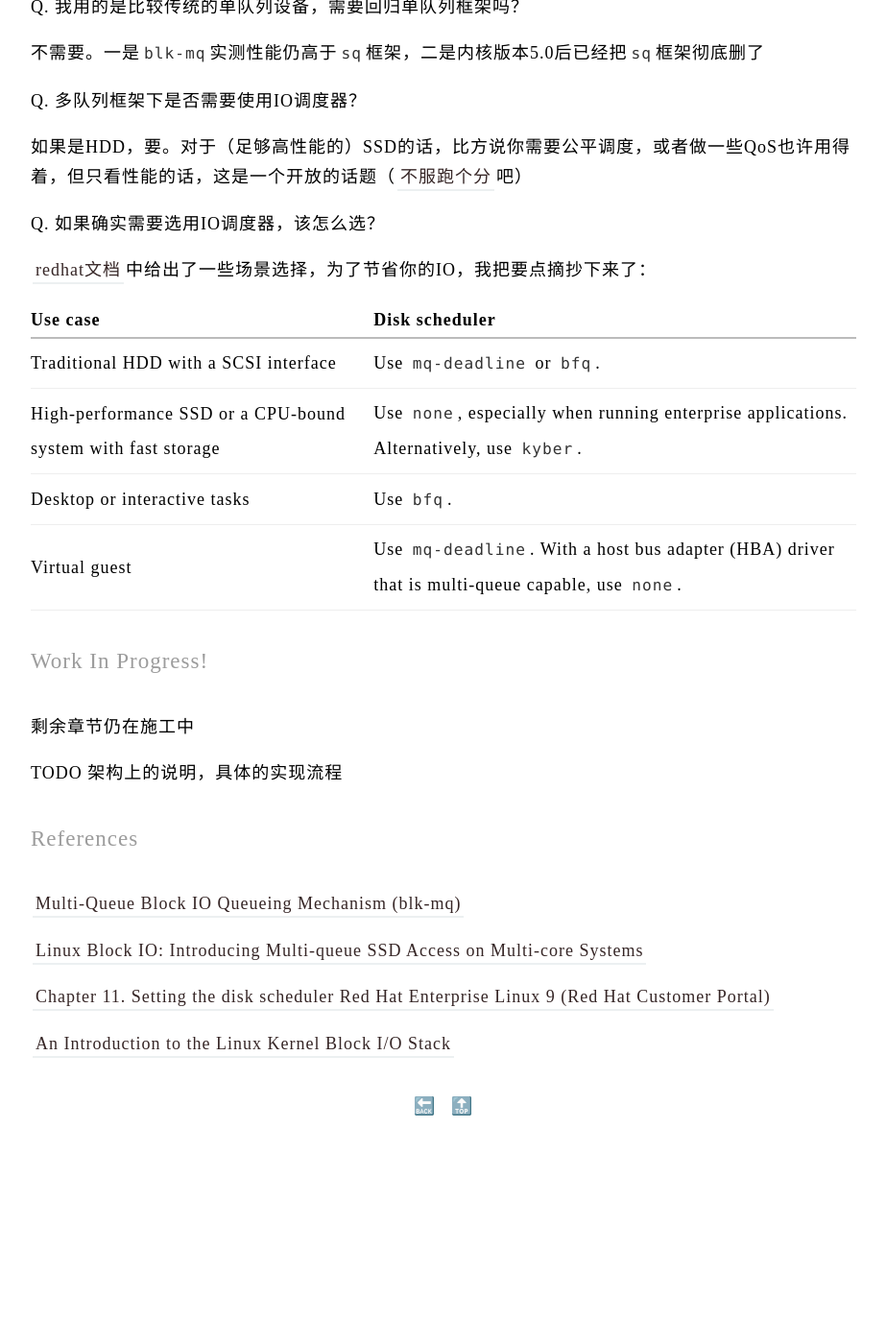
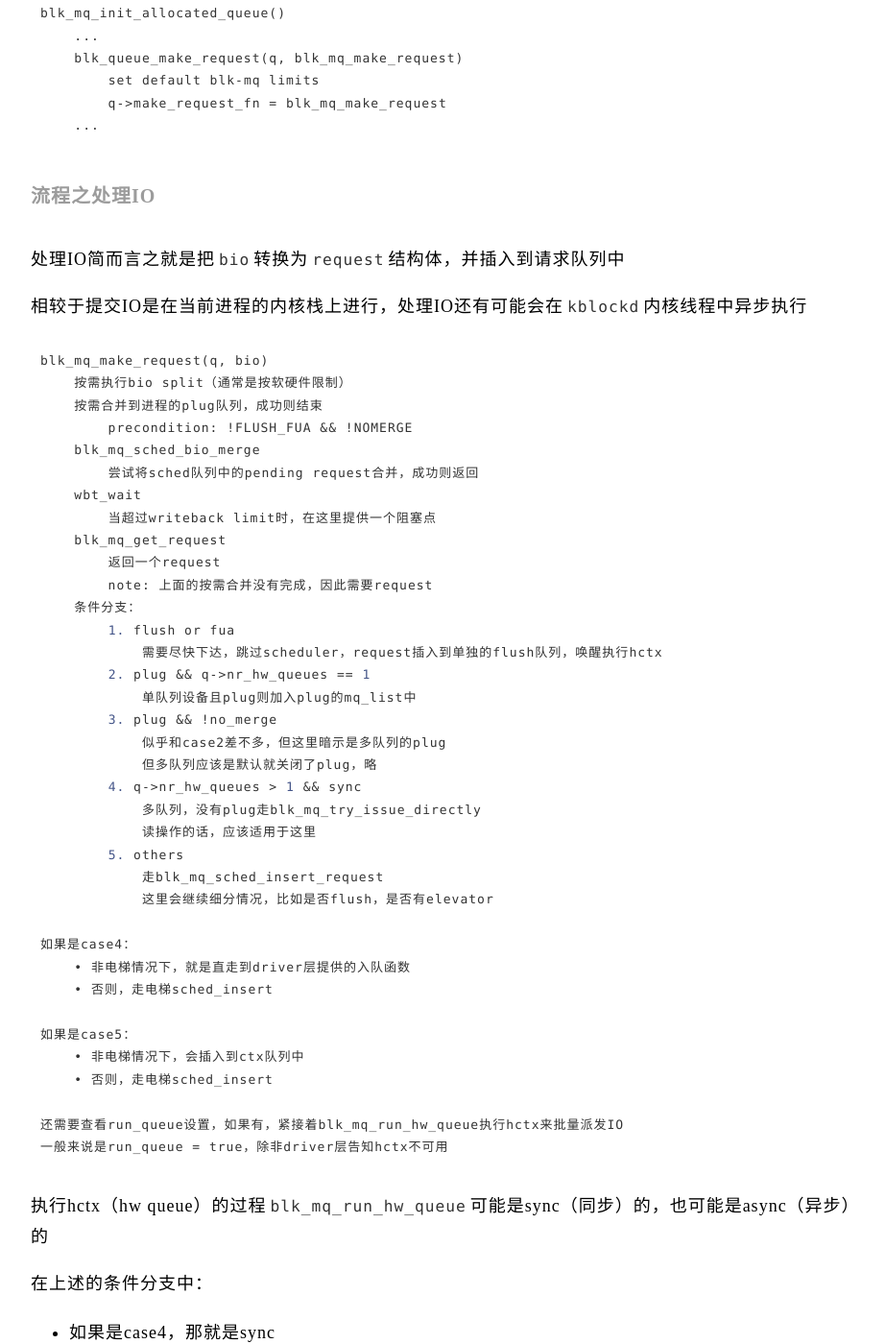
Before and after one commit to Caturra000/Caturra000.github.io, a Jekyll site: the page built from _posts/2023/2023-07-04-linux-blk-mq.md, in a window 1280 px wide and 1400 px high, scrolled down 9816 px. Shown: the whole window at 96% size, without its empty margins (178-1101 px from the left). Built offline with Jekyll 4.4.1, drawn with Linux system fonts in a browser that asks for light colours; before the commit the page ends 11002 px from its top, so only the background shows below that; some of the changed text lies outside the part shown.

Commit message:
update linux-blk-mq

````diff
--- a/_posts/2023/2023-07-04-linux-blk-mq.md
+++ b/_posts/2023/2023-07-04-linux-blk-mq.md
@@ -234,6 +234,142 @@ blk_mq_init_queue(set)
         return q
 ```
 
+## 框架的IO处理
+
+### 流程之提交IO
+
+userspace进行的IO操作，具体的IO类型和操作对象会以`bio`结构体描述，并在内核中会通过`submit_bio`统一接口进行提交
+
+```
+submit_bio(bio)
+    ...
+    IO accounting stuff
+    ...
+    return generic_make_request_(bio)
+        q = bio->bi_disk->queue
+        ...
+        workaround for stacked devices
+        ...
+        return q->make_request_fn(q, bio) ⭐
+```
+
+从前面的流程可以知道，`blk-mq`下的`make_request_fn`注册实例为`blk_mq_make_request`
+
+```
+blk_mq_init_allocated_queue()
+    ...
+    blk_queue_make_request(q, blk_mq_make_request)
+        set default blk-mq limits
+        q->make_request_fn = blk_mq_make_request
+    ...
+```
+
+### 流程之处理IO
+
+处理IO简而言之就是把`bio`转换为`request`结构体，并插入到请求队列中
+
+相较于提交IO是在当前进程的内核栈上进行，处理IO还有可能会在`kblockd`内核线程中异步执行
+
+
+```
+blk_mq_make_request(q, bio)
+    按需执行bio split（通常是按软硬件限制）
+    按需合并到进程的plug队列，成功则结束
+        precondition: !FLUSH_FUA && !NOMERGE
+    blk_mq_sched_bio_merge
+        尝试将sched队列中的pending request合并，成功则返回
+    wbt_wait
+        当超过writeback limit时，在这里提供一个阻塞点
+    blk_mq_get_request
+        返回一个request
+        note: 上面的按需合并没有完成，因此需要request
+    条件分支：
+        1. flush or fua
+            需要尽快下达，跳过scheduler，request插入到单独的flush队列，唤醒执行hctx
+        2. plug && q->nr_hw_queues == 1
+            单队列设备且plug则加入plug的mq_list中
+        3. plug && !no_merge
+            似乎和case2差不多，但这里暗示是多队列的plug
+            但多队列应该是默认就关闭了plug，略
+        4. q->nr_hw_queues > 1 && sync
+            多队列，没有plug走blk_mq_try_issue_directly
+            读操作的话，应该适用于这里
+        5. others
+            走blk_mq_sched_insert_request
+            这里会继续细分情况，比如是否flush，是否有elevator
+
+如果是case4：
+    • 非电梯情况下，就是直走到driver层提供的入队函数
+    • 否则，走电梯sched_insert
+
+如果是case5：
+    • 非电梯情况下，会插入到ctx队列中
+    • 否则，走电梯sched_insert
+
+还需要查看run_queue设置，如果有，紧接着blk_mq_run_hw_queue执行hctx来批量派发IO
+一般来说是run_queue = true，除非driver层告知hctx不可用
+```
+
+执行hctx（hw queue）的过程`blk_mq_run_hw_queue`可能是sync（同步）的，也可能是async（异步）的
+
+在上述的条件分支中：
+* 如果是case4，那就是sync
+* 如果是case5，那就是async
+
+```
+blk_mq_run_hw_queue
+    __blk_mq_delay_run_hw_queue
+        __blk_mq_run_hw_queue
+            blk_mq_sched_dispatch_requests
+                这里就是sync入口
+
+blk_mq_sched_dispatch_requests(hctx)
+    LIST_HEAD(rq_list)
+    if hctx->dispatch is not empty
+        list_splice_init(hctx->dispatch, rq_list)
+            在hctx实例中，dispatch字段是实质意义的请求队列，现在将其移交到栈上申请的rq_list
+    分几种情况：
+    1. blk_mq_dispatch_rq_list
+        优先派发之前在hctx中没有派发的请求到驱动
+    2. blk_mq_do_dispatch_sched
+        将sched队列中的请求移入rq_list，然后调用blk_mq_dispatch_rq_list，派发到driver
+    3. blk_mq_do_dispatch_ctx
+        在hctx busy的情况下，直接将ctx的rq移入到rq_list，然后派发给驱动, 公平起见，会考虑到轮流对多个ctx执行派发
+    4. blk_mq_dispatch_rq_list
+        其它情况将rq_list中请求派发给driver处理
+```
+
+而异步流程会有稍微不同的入口
+
+```diff
+blk_mq_run_hw_queue
+    __blk_mq_delay_run_hw_queue
+-       __blk_mq_run_hw_queue
++       kblockd_mod_delayed_work_on
++       mod_delayed_work_on(cpu = hctx_next_cpu, kblockd_workqueue, dwork = hctx->run_work, delay = 0)
+```
+
+任务分配的注册在前面的初始化流程
+
+```
+blk_mq_init_hctx
+    ...
+    INIT_DELAYED_WORK(&hctx->run_work, blk_mq_run_work_fn)
+```
+
+这里涉及到`workqueue`机制，关注一下它的使用context：
+* 线程实例：`kblockd`
+* 任务类型：`delayed_work`类型的`hctx->run_work`
+* 具体任务：其`run_work`对应于`blk_mq_run_work_fn`
+
+```
+blk_mq_run_work_fn(work)
+    hctx = container_of(work, ...)
+    __blk_mq_run_hw_queue(hctx)
+```
+
+其实`blk_mq_run_work_fn`峰回路转，还是回到了sync流程，只不过是交给了`kblockd`来处理
+
 ## 不太重要的细节
 
 * `blk-mq`的硬件队列与驱动层的队列无关
@@ -243,6 +379,8 @@ blk_mq_init_queue(set)
 * tag对应的`request`数虽然是`set`提供的队列深度数，但是每次分配失败的话，会尝试把队列深度数目折半，这也会实际影响到`set->queue_depth`
 * 预分配`request`的每个实例中其实还藏有driver层所需要的payload，详见[blk_mq_alloc_rqs](https://elixir.bootlin.com/linux/v4.18.20/source/block/blk-mq.c#L1964)
 * `ns->queue`即是`request_queue`实例
+* `submit_bio`下，`generic_make_request`已经随着SQ框架的移除也被移除，改为`blk_mq_submit_bio`，不过本质不变
+* 处理IO过程中，case4走sync运行hctx是因为IO操作本来就是sync类型的
 
 ## 一些使用建议
 
@@ -265,11 +403,10 @@ Q. 如果确实需要选用IO调度器，该怎么选？
 | Desktop or interactive tasks                                 | Use `bfq`.                                                   |
 | Virtual guest                                                | Use `mq-deadline`. With a host bus adapter (HBA) driver that is multi-queue capable, use `none`. |
 
-## Work In Progress!
+## TODO
 
-剩余章节仍在施工中
-
-TODO 架构上的说明，具体的实现流程
+* 完成IO流程
+* 处理IO流程的细节完善
 
 ## References
 
````
